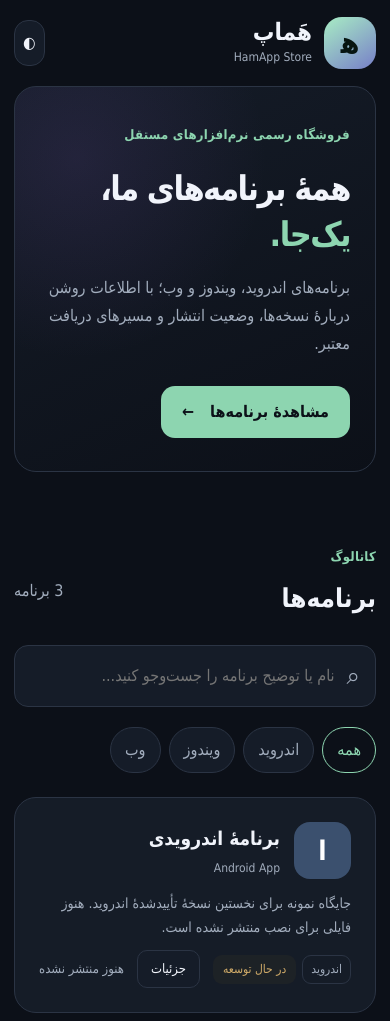
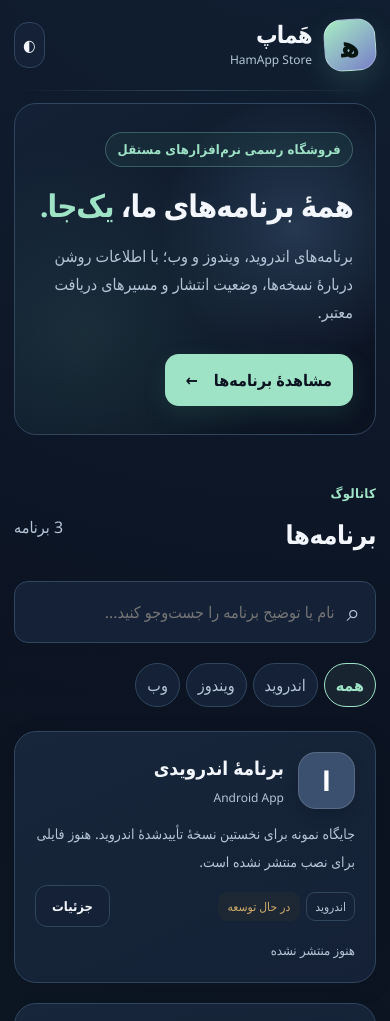
Before and after one commit to rezamahrm100-ops/hamapp-store, a plain HTML site: page web/index.html in a window 390 px wide. Shown: the top 1021 px of the page. Drawn offline with Linux system fonts and the light colour scheme; files whose address does not match are found by name.

Commit message:
style(web): build premium self-contained RTL storefront with accessible design tokens

```diff
--- a/web/styles.css
+++ b/web/styles.css
@@ -29,3 +29,85 @@
 .external-grid a{display:inline-block;border:1px solid var(--accent);border-radius:12px;color:var(--accent);padding:8px 13px;font-size:14px;font-weight:700}
 .external-grid a:hover{background:var(--bg)}
 @media(max-width:720px){.external-sources{padding:20px}.external-grid{grid-template-columns:1fr}}
+
+/* HamApp Atlas UI: self-contained RTL storefront presentation.
+ * Visual patterns informed by Tabler's MIT UI system, without runtime CDN
+ * fetches, tracking scripts, vendored plugins or non-MIT chart packages.
+ * These are HamApp-specific CSS rules; no Tabler implementation is copied.
+ */
+:root{
+  --bg:#0b1220;--surface:#142136;--card:#17263a;
+  --stroke:#30465e;--text:#f3f6fc;--muted:#b5c5d7;
+  --accent:#9fe3c7;--accent2:#aebfff;--shadow:0 24px 60px #03091675;
+  --radius-lg:24px;--radius-sm:14px;
+  font-family:"Vazirmatn","Segoe UI",Tahoma,Arial,sans-serif;
+}
+:root.light{
+  --bg:#f4f7fb;--surface:#ffffff;--card:#ffffff;
+  --stroke:#d5dfeb;--text:#162337;--muted:#50657d;
+  --accent:#1b6655;--accent2:#554eb0;--shadow:0 15px 38px #2e40531f;
+}
+body{background:
+    radial-gradient(circle at 81% -9%,#366da02d,transparent 34%),
+    radial-gradient(circle at 6% 46%,#32735c18,transparent 43%),var(--bg);
+  min-height:100vh}
+.header{position:relative;isolation:isolate;padding-top:19px;padding-bottom:20px}
+.header:after{content:"";position:absolute;bottom:0;left:0;right:0;height:1px;background:linear-gradient(90deg,transparent,var(--stroke),transparent)}
+.brand-icon{box-shadow:0 12px 28px #59b68b30;transform:rotate(-4deg);border:1px solid #ffffff45}
+.brand strong{letter-spacing:-.8px}
+.icon-button{transition:background .18s ease,border-color .18s ease;min-height:44px}
+.icon-button:hover{border-color:var(--accent)}
+.hero{margin-top:26px;min-height:348px;border-radius:30px;
+  background:radial-gradient(circle at 78% 38%,#70a9db38,transparent 39%),
+  radial-gradient(circle at 19% 70%,#69d3ab1b,transparent 52%),
+  linear-gradient(145deg,var(--surface),var(--bg));
+  box-shadow:var(--shadow);
+  border:1px solid var(--stroke)}
+.hero h1{max-width:700px;font-weight:900;line-height:1.31;letter-spacing:-1px}
+.hero .eyebrow{display:inline-flex;padding:5px 11px;border:1px solid #83d0b850;
+  border-radius:999px;background:#32745d26}
+.cta{min-height:46px;border-radius:var(--radius-sm);
+  box-shadow:0 8px 22px #379b772d;transition:transform .18s ease,box-shadow .18s ease}
+.cta:hover{transform:translateY(-2px);box-shadow:0 11px 26px #379b7744}
+.hero-symbol i{border-width:2px;border-color:#9fe3c780}
+.directory{padding-top:62px}
+.section-title h2{font-weight:850;letter-spacing:-.5px}
+.search-wrap{min-height:52px;border-radius:var(--radius-sm);transition:border-color .18s,box-shadow .18s}
+.search-wrap:focus-within{border-color:var(--accent);box-shadow:0 0 0 3px #88e2bd24}
+.chip{min-height:42px;transition:border-color .18s,color .18s,background .18s}
+.chip.active{background:#91ddc516;border-color:var(--accent);font-weight:700}
+.cards{gap:20px}
+.card{padding:24px;border-radius:22px;background:linear-gradient(155deg,var(--card),var(--surface));
+  box-shadow:0 6px 22px #02091520;min-height:218px;transition:transform .18s ease,box-shadow .18s ease,border-color .18s ease}
+.card:hover{transform:translateY(-3px);border-color:var(--accent2);box-shadow:var(--shadow)}
+.card-top h3{font-weight:800}
+.app-icon{border-radius:18px;box-shadow:inset 0 0 0 1px #ffffff25,0 6px 14px #050b1330}
+.app-description{line-height:1.95}
+.detail-button{min-height:42px;padding:8px 16px;border-radius:12px;font-weight:650}
+.details-dialog{border-radius:24px}
+.external-sources{border-radius:24px;background:linear-gradient(135deg,var(--surface),var(--card))}
+.external-grid article{transition:border-color .18s ease,transform .18s ease}
+.external-grid article:hover{border-color:var(--accent);transform:translateY(-2px)}
+.external-grid a{min-height:44px;display:inline-flex;align-items:center}
+.trust{background:var(--surface);border-radius:24px;margin-bottom:72px}
+.trust-grid{gap:18px}
+.trust-grid p{border-right:2px solid var(--accent);padding-right:16px}
+.footer{border-color:var(--stroke)}
+@media(max-width:820px){
+ .hero{margin-top:12px;min-height:0;box-shadow:none}
+ .directory{padding-top:43px}
+ .card{min-height:190px}
+ .hero h1{font-size:clamp(31px,8vw,43px)}
+}
+@media(max-width:480px){
+ .hero{padding:28px 22px;border-radius:22px}
+ .search-wrap{min-height:48px}
+ .filters{gap:6px}
+ .chip{padding:7px 11px}
+ .card{padding:20px}
+ .trust-grid p{padding-right:12px}
+}
+@media(prefers-reduced-motion:reduce){
+ *,*::before,*::after{scroll-behavior:auto!important;transition:none!important;animation:none!important}
+ .card:hover,.cta:hover,.external-grid article:hover{transform:none}
+}
```
